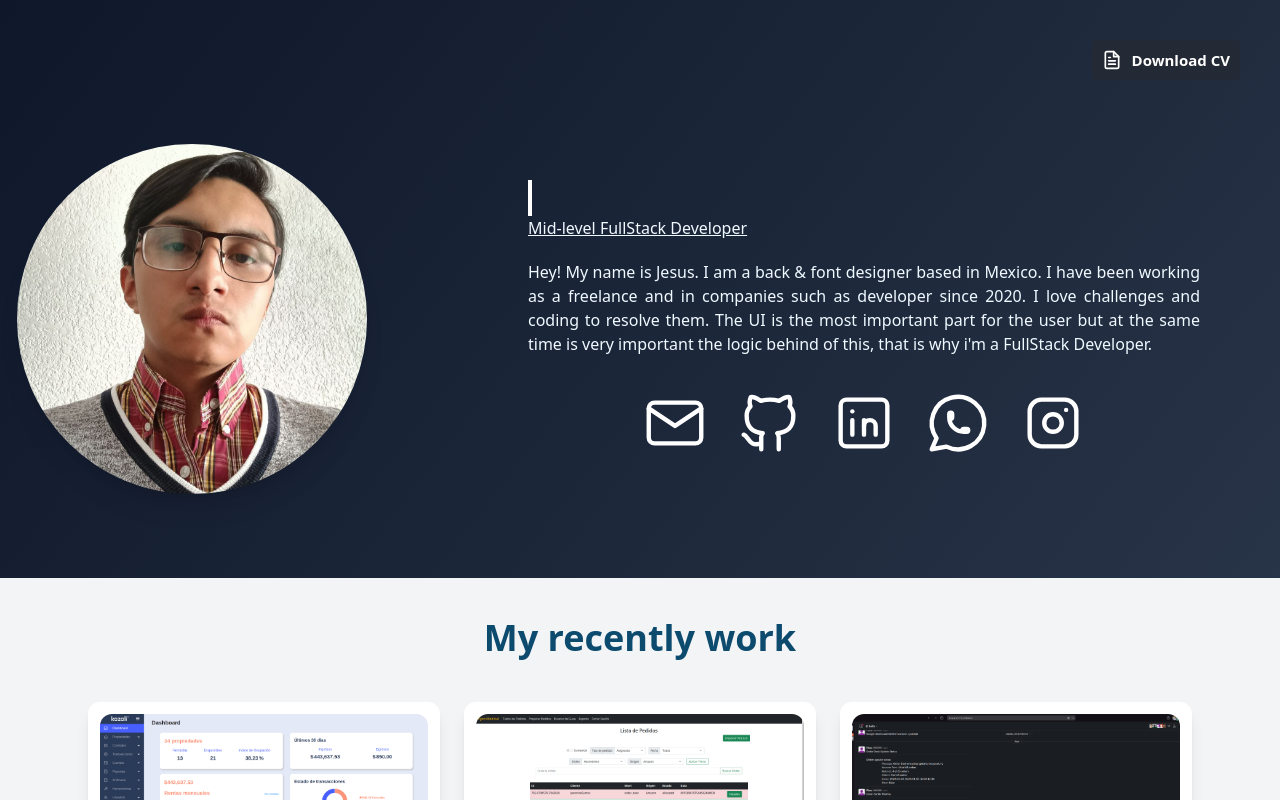
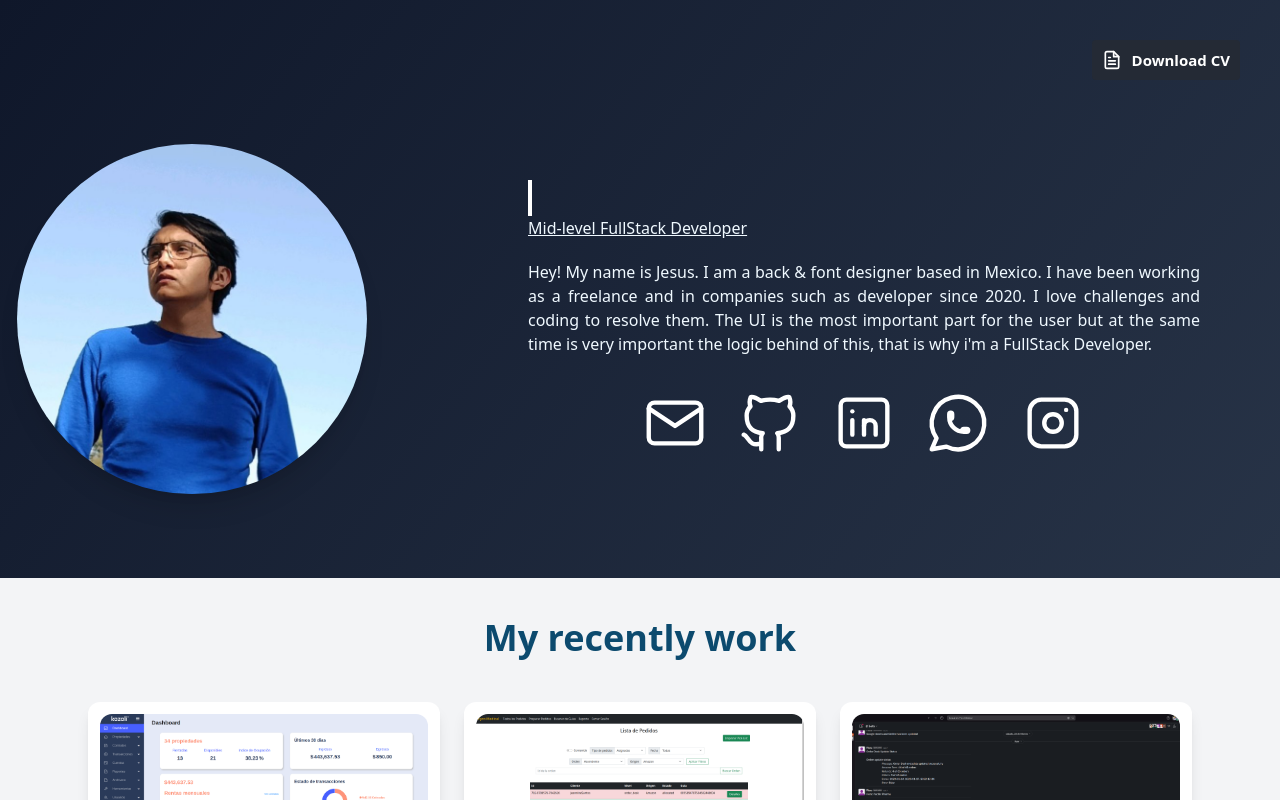
Before and after one commit to H4ckerman666/portfolio, a Vue app: page / in a window 1280 px wide. Shown: the top 800 px of the page. Built offline with nearby package versions, Linux system fonts and the light colour scheme; what tw-elements would draw is missing.

Commit message:
update my pic

```diff
--- a/src/components/AboutMe.vue
+++ b/src/components/AboutMe.vue
@@ -12,7 +12,7 @@ import DownloadButton from "./DownloadButton.vue";
     >
       <div class="relative">
         <img
-          src="/images/Yisus.jpg"
+          src="/images/me.png"
           class="shadow-xl rounded-full align-middle lg:-ml-16 max-w-[350px]"
         />
       </div>
```
Also changed, not shown: public/images/me.png (added).
